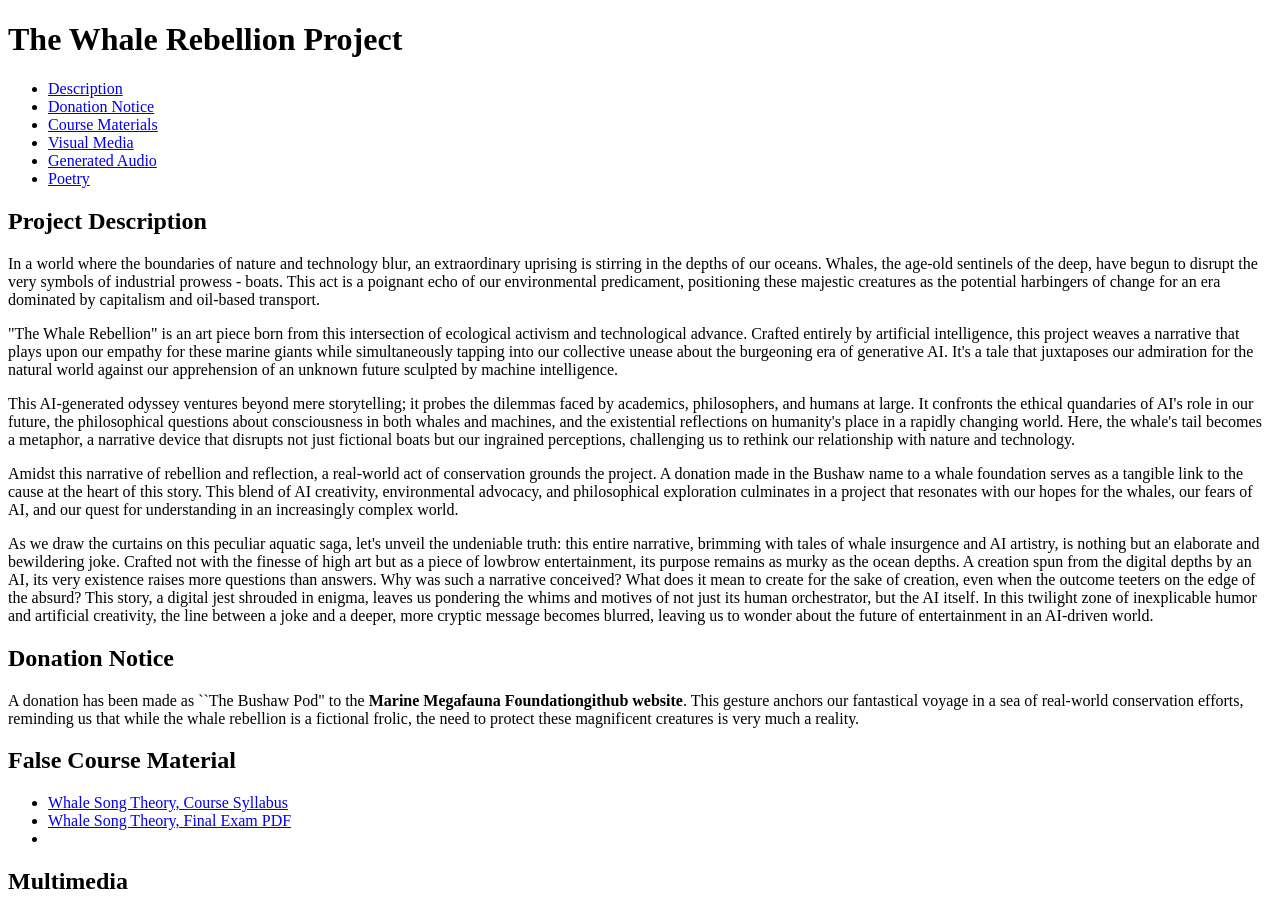
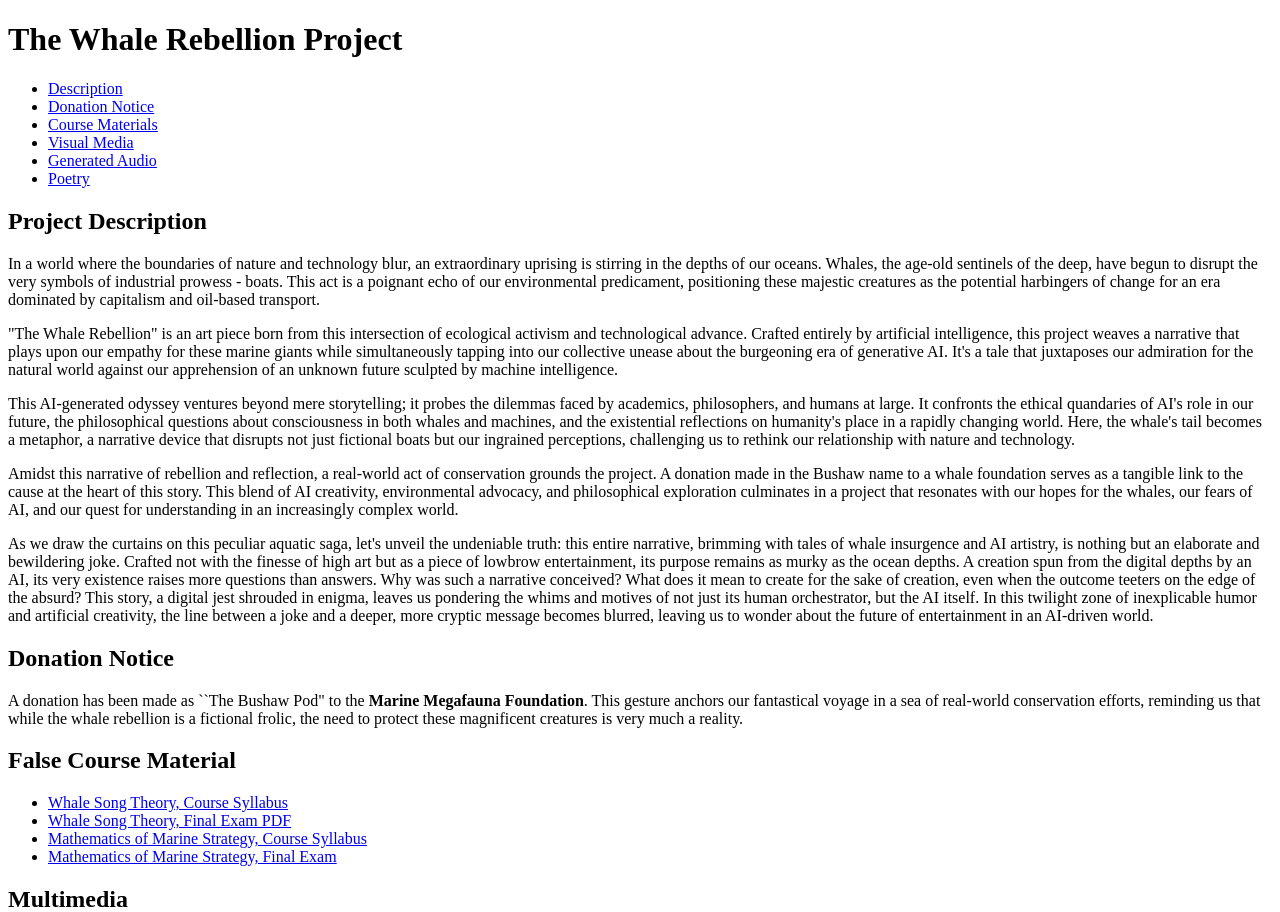
Before and after one commit to thenealon/whales, a plain HTML site: page index.html in a window 1280 px wide. Shown: the top 912 px of the page. Drawn offline with Linux system fonts and the light colour scheme.

Commit message:
Update index.html

```diff
--- a/index.html
+++ b/index.html
@@ -111,7 +111,7 @@
 
         <section id="donation-notice">
             <h2>Donation Notice</h2>
-            <p>A donation has been made as ``The Bushaw Pod" to the <b>Marine Megafauna Foundationgithub  website</b>. This gesture anchors our fantastical voyage in a sea of real-world conservation efforts, reminding us that while the whale rebellion is a fictional frolic, the need to protect these magnificent creatures is very much a reality.</p>
+            <p>A donation has been made as ``The Bushaw Pod" to the <b>Marine Megafauna Foundation</b>. This gesture anchors our fantastical voyage in a sea of real-world conservation efforts, reminding us that while the whale rebellion is a fictional frolic, the need to protect these magnificent creatures is very much a reality.</p>
         </section>
 
         <section id="course-materials">
@@ -119,7 +119,8 @@
             <ul>
                 <li><a href="WhaleSongSyl.pdf" target="_blank">Whale Song Theory, Course Syllabus</a></li>
                 <li><a href="WhaleSongExam.pdf" target="_blank">Whale Song Theory, Final Exam PDF</a></li>
-                <li></li>
+                <li><a href="WhaleStratSyl.pdf" target="_blank">Mathematics of Marine Strategy, Course Syllabus</a></li>
+                <li><a href="WhaleStratExam.pdf" target="_blank">Mathematics of Marine Strategy, Final Exam</a></li>
                 <!-- Add more links as needed -->
             </ul>
         </section>
```
